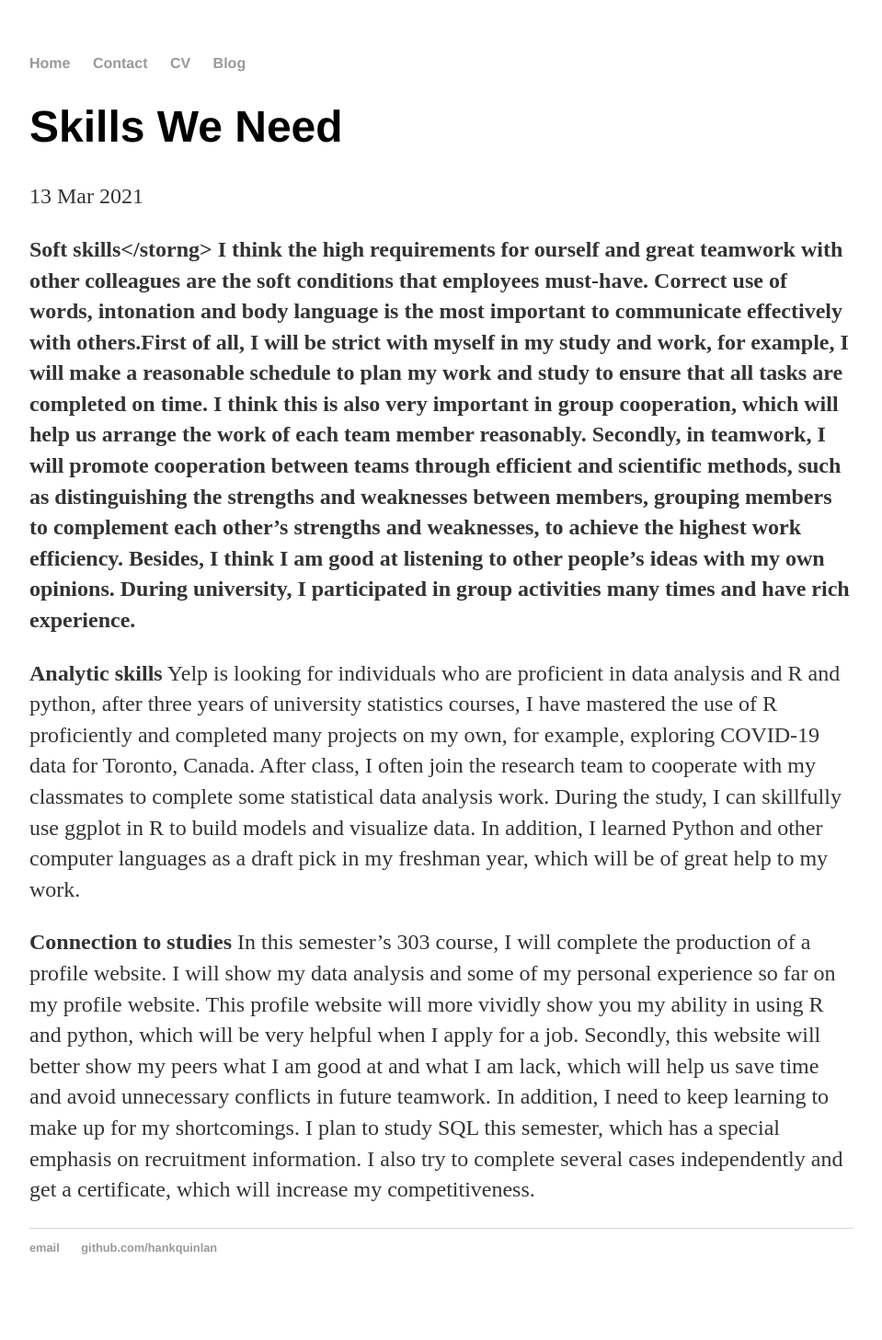
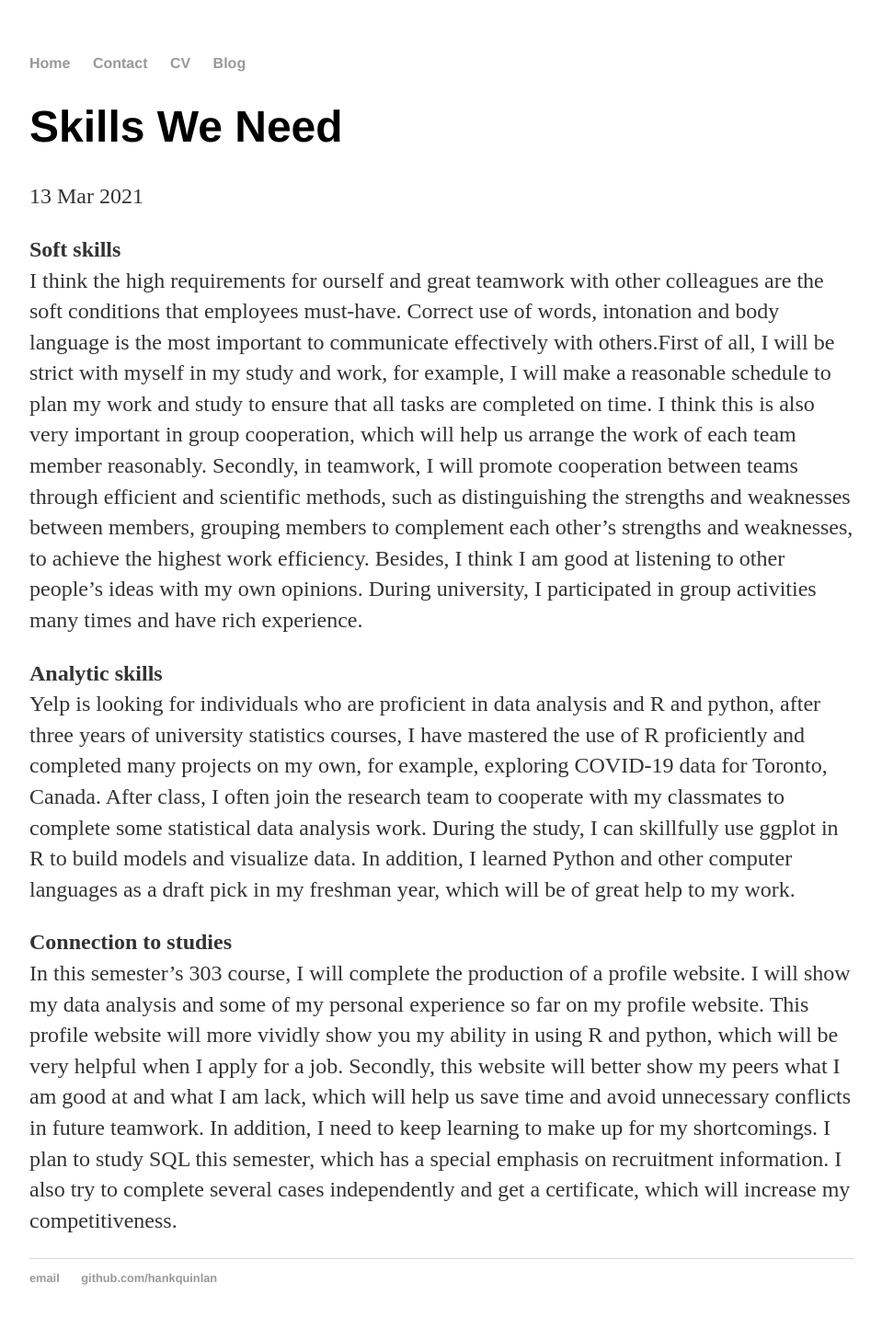
Before and after one commit to black12348602/black12348602.github.io, a Jekyll site: the page built from _posts/2021-03-13-writing-two.md, in a window 1280 px wide. Shown: the whole page at 92% size, without its empty margins (160-1119 px from the left). Built offline with Jekyll 4.4.1, drawn with Linux system fonts in a browser that asks for light colours; before the commit the page ends 1424 px from its top, so only the background shows below that.

Commit message:
Update 2021-03-13-writing-two.md

```diff
--- a/_posts/2021-03-13-writing-two.md
+++ b/_posts/2021-03-13-writing-two.md
@@ -4,7 +4,7 @@ title: "Skills We Need"
 date: 2021-03-13
 ---
 
-<strong>Soft skills</storng>
+<strong>Soft skills</strong><br/>
 I think the high requirements for ourself and great teamwork with other colleagues are the
 soft conditions that employees must-have. Correct use of words, intonation and body
 language is the most important to communicate effectively with others.First of all, I will be
@@ -18,7 +18,7 @@ achieve the highest work efficiency. Besides, I think I am good at listening to
 ideas with my own opinions. During university, I participated in group activities many times
 and have rich experience.
 
-<strong>Analytic skills</strong>
+<strong>Analytic skills</strong><br/>
 Yelp is looking for individuals who are proficient in data analysis and R and python, after
 three years of university statistics courses, I have mastered the use of R proficiently and
 completed many projects on my own, for example, exploring COVID-19 data for Toronto,
@@ -27,7 +27,7 @@ complete some statistical data analysis work. During the study, I can skillfully
 to build models and visualize data. In addition, I learned Python and other computer
 languages as a draft pick in my freshman year, which will be of great help to my work.
 
-<strong>Connection to studies</strong>
+<strong>Connection to studies</strong><br/>
 In this semester's 303 course, I will complete the production of a profile website. I will show
 my data analysis and some of my personal experience so far on my profile website. This
 profile website will more vividly show you my ability in using R and python, which will be
```
